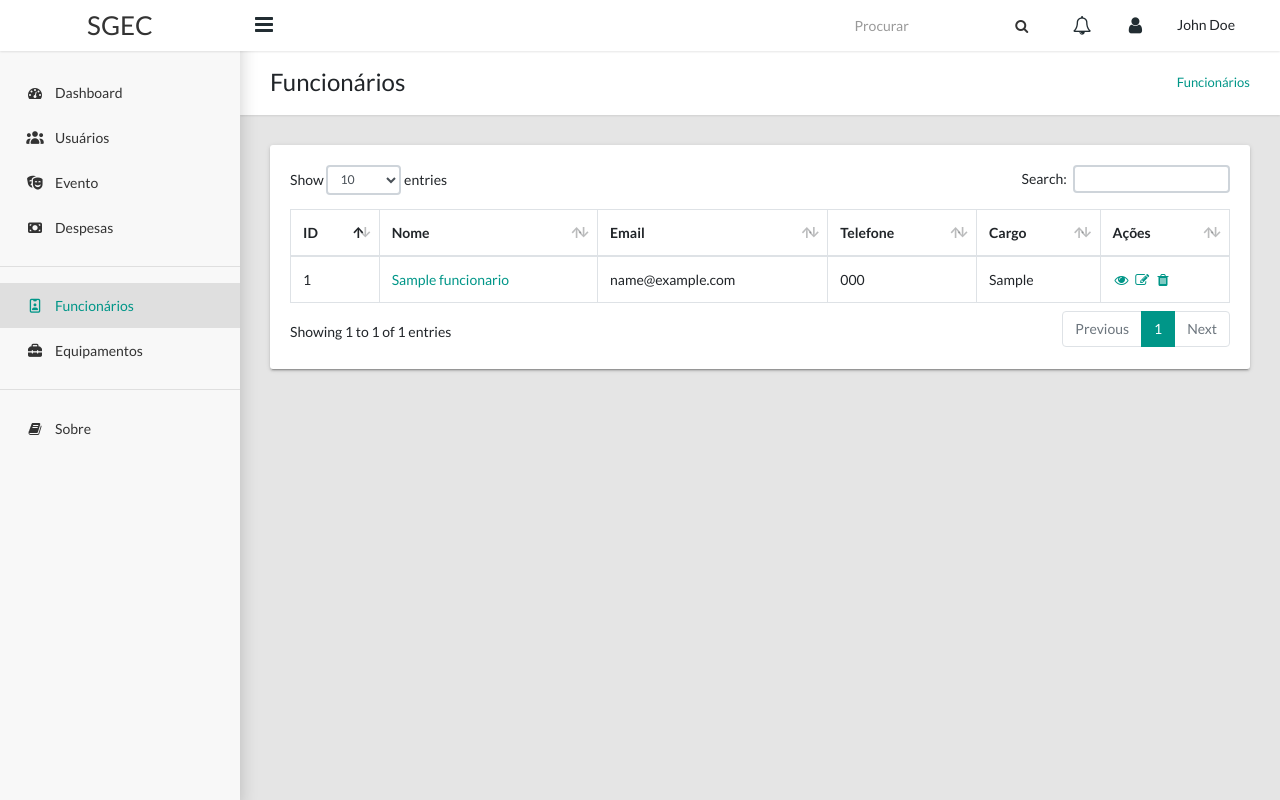
After one commit to dreluizjs/Sistema-Eventos-Culturais, a Django app: page /funcionarios/ in a window 1280 px wide. The commit adds this page. Run offline with Django 3.2, Linux system fonts and the light colour scheme; tables that the repository leaves empty hold one stand-in row (values such as "Sample post"); some libraries are stand-ins or nearby versions.

Commit message:
Criação CRUD Funcionário

```diff
--- a/funcionario/models.py
+++ b/funcionario/models.py
@@ -1,4 +1,5 @@
 from django.db import models
+from django.urls import reverse_lazy
 from django.utils import timezone
 
 SEXO = [
@@ -23,3 +24,10 @@
     criado     = models.DateTimeField(auto_now_add=True)
     update     = models.DateTimeField(auto_now=True)
     ativo      = models.BooleanField()
+
+    def save(self, *args, **kwargs):
+        self.slug = slugify(self.nome)
+        super(Funcionario, self).save(*args, **kwargs)
+
+    def get_absolute_url(self):
+        return reverse_lazy('funcionario:funcionario_detail', kwargs={'pk':self.pk})
--- a/funcionario/urls.py
+++ b/funcionario/urls.py
@@ -1,2 +1,14 @@
-from django.urls import path
+from django.urls import path, include
+from django.conf.urls import url
 from . import views
+
+app_name = 'funcionario'
+
+urlpatterns = [
+
+    path('', views.funcionario_list, name='funcionario_list'),
+    #path('cadastro/', views.funcionario_create, name='funcionario_create'),
+    path('<int:pk>/', views.funcionario_detail, name='funcionario_detail'),
+    path('cadastro/', views.FuncionarioCreate.as_view(), name='funcionario_add'),
+    #path('<int:pk>/edit/', views.FuncionarioUpdate.as_view(), name='funcionario_edit'),
+]
--- a/funcionario/views.py
+++ b/funcionario/views.py
@@ -1,3 +1,52 @@
-from django.shortcuts import render
+from django.shortcuts import render, redirect, get_object_or_404
+from django.views.generic import CreateView, UpdateView, ListView, DeleteView
+from .models import Funcionario
+from .forms import FuncionarioForm
 
-# Create your views here.
+def funcionario_list(request):
+    template_name='funcionario/funcionario_list.html'
+    object= Funcionario.objects.all()
+    context = {'object_list': object}
+    return render(request, template_name, context)
+
+def funcionario_create(request):
+    template_name='funcionario/funcionario_create.html'
+
+    if request.method == "POST":
+        form = FuncionarioForm(request.POST)
+
+        if form.is_valid():
+            form.save()
+            return redirect('home')
+    else:
+        form = FuncionarioForm()
+    return render(request, template_name, {'form':form})
+
+def funcionario_detail(request, pk):
+    template_name='funcionario/funcionario_detail.html'
+    obj= Funcionario.objects.get(pk=pk)
+    context = {'object': obj}
+    return render(request, template_name, context)
+
+def funcionario_delete(request, pk):
+    obj = get_object_or_404(Funcionario, pk=pk)
+    obj.delete()
+    return redirect('/')
+
+class FuncionarioList(ListView):
+    queryset = Funcionario.objects.all()
+    template_name = 'funcionario/funcionario_list.html'
+
+class FuncionarioCreate(CreateView):
+    model = Funcionario
+    template_name = 'funcionario/funcionario_create.html'
+    form_class = FuncionarioForm
+
+class FuncionarioUpdate(UpdateView):
+    model = Funcionario
+    template_name = 'funcionario/funcionario_edit.html'
+    form_class = FuncionarioForm
+
+class FuncionarioDelete(DeleteView):
+    model = Funcionario
+    success_url ='/'
--- a/requirements.txt
+++ b/requirements.txt
@@ -1,3 +1,4 @@
 Django==2.2.6
+django-crispy-forms==1.8.0
 pytz==2019.3
 sqlparse==0.3.0
--- a/siseventos/urls.py
+++ b/siseventos/urls.py
@@ -5,5 +5,7 @@
 urlpatterns = [
     path('admin/', admin.site.urls),
     path('', views.home, name='home'),
+    path('sobre/', views.sobre, name='sobre'),
 
+    path('funcionarios/', include('funcionario.urls')),
 ]
--- a/siseventos/views.py
+++ b/siseventos/views.py
@@ -2,3 +2,6 @@
 
 def home(request):
     return render(request, 'index.html')
+
+def sobre(request):
+    return render(request, 'sobre.html')
--- a/template/base.html
+++ b/templates/base.html
@@ -56,15 +56,10 @@
             <li><a class="app-menu__item {% block evento %}{% endblock %}" href="#"><i class="app-menu__icon fas fa-theater-masks"></i><span class="app-menu__label">Evento</span></a></li>
             <li><a class="app-menu__item {% block despesa %}{% endblock %}" href="#"><i class="app-menu__icon fas fa-money"></i><span class="app-menu__label">Despesas</span></a></li>
             <hr>
-            <li><a class="app-menu__item {% block funcionario %}{% endblock %}" href="#"><i class="app-menu__icon far fa-id-badge"></i><span class="app-menu__label">Funcionários</span></a></li>
+            <li><a class="app-menu__item {% block funcionario %}{% endblock %}" href="{% url 'funcionario:funcionario_list' %}"><i class="app-menu__icon far fa-id-badge"></i><span class="app-menu__label">Funcionários</span></a></li>
             <li><a class="app-menu__item {% block equipamento %}{% endblock %}" href="#"><i class="app-menu__icon fas fa-toolbox"></i><span class="app-menu__label">Equipamentos</span></a></li>
             <hr>
-            <li class="treeview"><a class="app-menu__item" href="#" data-toggle="treeview"><i class="app-menu__icon fas fa-book"></i><span class="app-menu__label">Sobre</span><i class="treeview-indicator fa fa-angle-right"></i></a>
-              <ul class="treeview-menu">
-                <li><a class="treeview-item" href="#"><i class="icon fa fa-circle-o"></i> Projeto</a></li>
-                <li><a class="treeview-item" href="#"><i class="icon fa fa-circle-o"></i> Tecnologias</a></li>
-               </ul>
-            </li>
+            <li><a class="app-menu__item {% block sobre %}{% endblock %}" href="{% url 'sobre' %}"><i class="app-menu__icon fa fa-book"></i> <span class="app-menu__label">Sobre</span></a></li>
           </ul>
         </aside>
 
@@ -74,7 +69,6 @@
               <h1> {% block titulo %}{% endblock %} </h1>
             </div>
             <ul class="app-breadcrumb breadcrumb">
-              <li class="breadcrumb-item"><i class="fa fa-home fa-lg"></i></li>
               {% block breadcrumb %}{% endblock %}
             </ul>
           </div>
--- /dev/null
+++ b/templates/funcionario/funcionario_list.html
@@ -0,0 +1,57 @@
+{%extends 'base.html'%}
+
+{% block title %} SGEC Admin| Funcionarios {% endblock %}
+
+{% block funcionario %}active{% endblock %}
+
+{% block titulo %} Funcionários{% endblock %}
+
+{% block breadcrumb %}
+<li class="breadcrumb-item"><a href="#">Funcionários</a></li>
+{% endblock %}
+
+{% block content %}
+
+<div class="row">
+  <div class="col-md-12">
+    <div class="tile">
+      <div class="tile-body">
+        <div class="table-responsive">
+          <table class="table table-hover table-bordered" id="sampleTable">
+            <thead>
+              <tr>
+                <th>ID</th>
+                  <th>Nome</th>
+                  <th>Email</th>
+                  <th>Telefone</th>
+                  <th>Cargo</th>
+                  <th>Ações</th>
+              </tr>
+            </thead>
+            <tbody>
+              {% for object in object_list %}
+              <tr>
+                <td>{{object.id}}</td>
+                <td><a href="{{object.get_absolute_url}}">{{object.nome}}</a></td>
+                <td>{{object.email}}</td>
+                <td>{{object.telefone}}</td>
+                <td>{{object.cargo}}</td>
+                <td>
+                  <a href="{{object.get_absolute_url}}" data-toggle="tooltip" title="Vusualizar"><i class="fa fa-fw fa-eye"></i></a>
+                  <a href="{{object.get_absolute_url}}edit/" data-toggle="tooltip" title="Editar"><i class="fa fa-fw fa-edit"></i></a>
+                  <a href="{{object.get_absolute_url}}delete/" data-toggle="tooltip" title="Deletar"><i class="fa fa-fw fa-trash"></i></a>
+                </td>
+              </tr>
+              {% endfor %}
+            </tbody>
+          </table>
+        </div>
+      </div>
+    </div>
+  </div>
+</div>
+
+{% endblock %}
+
+
+{% block script %} {% endblock %}
```
Also changed, not shown: funcionario/forms.py (added, +9 -0 lines), siseventos/settings.py (+6 -2 lines), templates/funcionario/funcionario_create.html (added, +43 -0 lines), templates/funcionario/funcionario_detail.html (added, +23 -0 lines), templates/sobre.html (added, +31 -0 lines), templates/index.html (renamed from template/index.html), 1 other file.
